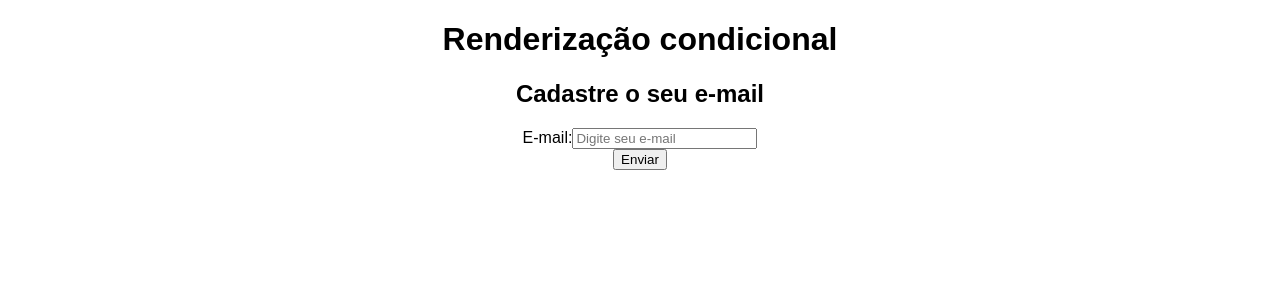
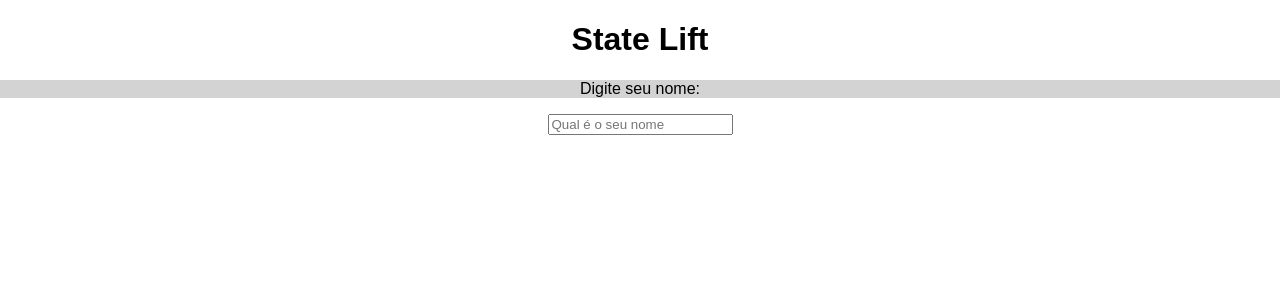
Before and after one commit to GenissonEmilio/react-js, a React (Create React App) app in the folder react-project/: page / in a window 1280 px wide. Shown: the top 300 px of the page. Built offline with nearby package versions, Linux system fonts and the light colour scheme.

Commit message:
uso do state lift

```diff
--- a/react-project/src/App.js
+++ b/react-project/src/App.js
@@ -1,13 +1,19 @@
 import './App.css';
-import Condicional from './components/Condicional';
+import {useState} from 'react';
+import SeuNome from './components/SeuNome';
+import Saudacao from './components/Saudacao';
 
 function App() {
 
+  const [name, setName] = useState();
+
   return (
     <div className="App">
-      <h1>Renderização condicional</h1>
-      <Condicional />
+      <h1>State Lift</h1>
+      <SeuNome setName={setName} />
+      <Saudacao name={name} />
     </div>
+
   );
 }
 
--- /dev/null
+++ b/react-project/src/components/Saudacao.js
@@ -0,0 +1,16 @@
+function Saudacao({ name }) {
+
+    function gerarSaudacao(anyName) {
+        return `Olá, ${anyName}, prazer em te conhecer`
+    }
+
+    return (
+        <>
+            {name && (
+                <p>{gerarSaudacao(name)}</p>
+            )}
+        </>
+    )
+}
+
+export default Saudacao;
--- /dev/null
+++ b/react-project/src/components/SeuNome.js
@@ -0,0 +1,13 @@
+function SeuNome({ setName }) {
+
+    return (
+        <div>
+            <p>Digite seu nome:</p>
+            <input type="text" placeholder="Qual é o seu nome"
+            onChange={(e) => setName(e.target.value)}
+            />
+        </div>
+    )
+}
+
+export default SeuNome;
--- a/react-project/src/index.css
+++ b/react-project/src/index.css
@@ -6,8 +6,9 @@ body {
 }
 
 p {
-  text-align: justify;
+  text-align: center;
   margin: 0 30 10 30;
+  background-color: lightgray;
 }
 
 ul {
```
Also changed, not shown: react-project/src/components/MinhaLista.js (added, +17 -0 lines).
